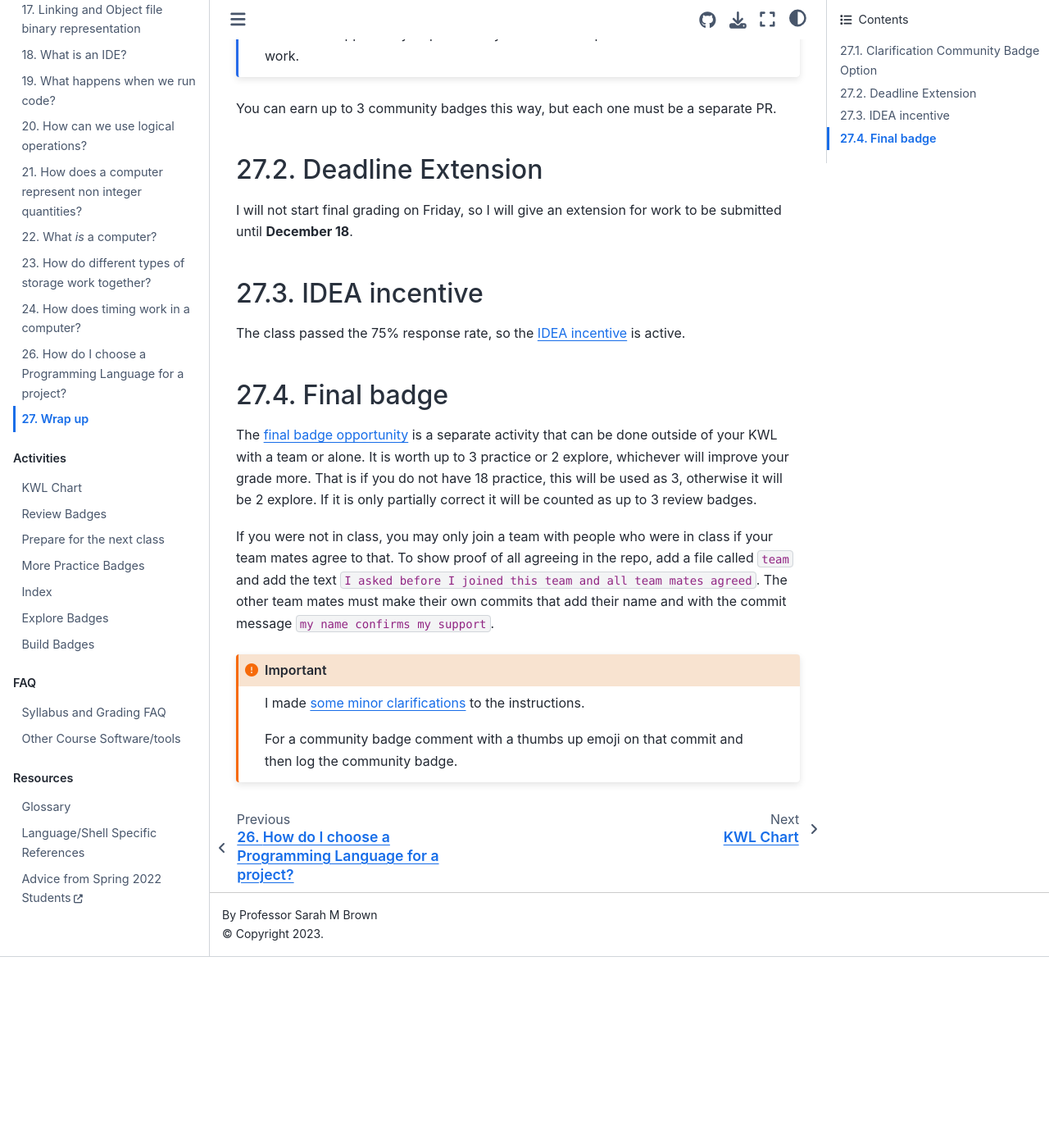
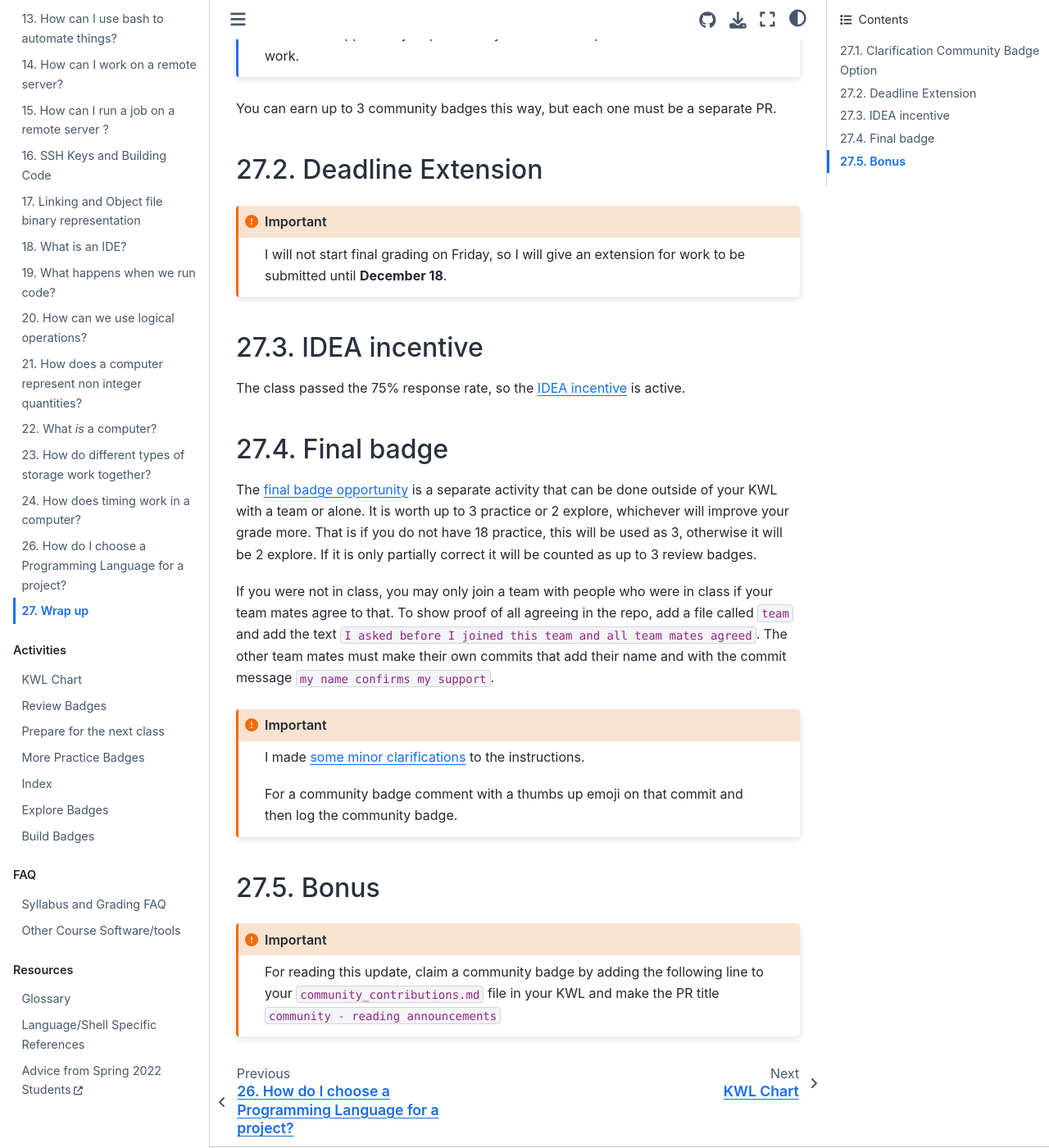
Before and after one commit to introcompsys/fall2023, a Jupyter Book: the page built from notes/2023-12-12.md, in a window 1280 px wide and 1400 px high, scrolled down 642 px. Shown: the whole window at 82% size. Built offline with Jupyter Book 1.0.4 settings and Sphinx 7.4.7 and the Sphinx Book theme 1.1.4, drawn with Linux system fonts in a browser that asks for light colours; pages that are not in the unit, such as notebooks, are missing from menus; before the commit the page ends 1809 px from its top, so only the background shows below that.

Commit message:
highlight essential info

````diff
--- a/notes/2023-12-12.md
+++ b/notes/2023-12-12.md
@@ -23,7 +23,9 @@ You can earn up to 3 community badges this way, but each one must be a separate
 
 ## Deadline Extension
 
+```{important}
 I will not start final grading on Friday, so I will give an extension for work to be submitted until **December 18**.
+```
 
 ## IDEA incentive
 
@@ -41,3 +43,9 @@ I made [some minor clarifications](https://github.com/introcompsys/clearing-misc
 
 For a community badge comment with a thumbs up emoji on that commit and then log the community badge.
 ```
+
+## Bonus
+
+```{important}
+For reading this update, claim a community badge by adding the following line to your `community_contributions.md` file in your KWL and make the PR title `community - reading announcements`
+```
````
